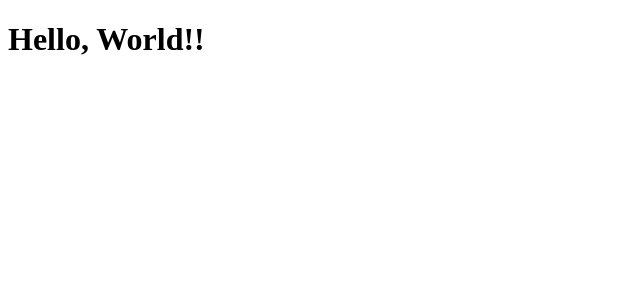
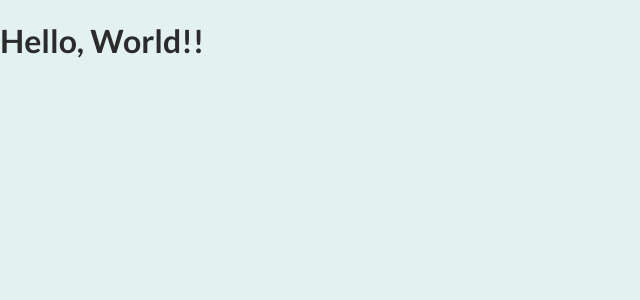
Before and after one commit to sachinoe08/nextjs-poc, a Next.js app: page / in a window 1280 px wide. Shown: the top 300 px of the page, without its empty margins (0-640 px from the left). Built offline with nearby package versions, Linux system fonts and the light colour scheme.

Commit message:
added _app.js file

```diff
--- /dev/null
+++ b/pages/_app.js
@@ -0,0 +1,7 @@
+import '../styles/globals.css';
+
+function MyApp({ Component, pageProps }) {
+  return <Component {...pageProps} />;
+}
+
+export default MyApp;
```
